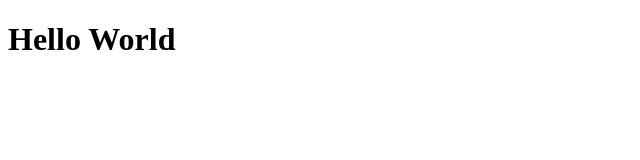
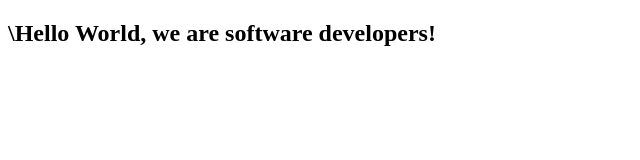
Before and after one commit to peterboro/Peter-Joel, a plain HTML site: page index.html in a window 1280 px wide. Shown: the whole page, without its empty margins (0-640 px from the left). Drawn offline with Linux system fonts and the light colour scheme.

Commit message:
added hello world, we are software developers!

```diff
--- a/index.html
+++ b/index.html
@@ -7,7 +7,7 @@
   </head>
 
   <body>
-    <h1>Hello World</h1>
+    <h2>\Hello World, we are software developers!</h2>
     <script src="https://cdn.freecodecamp.org/testable-projects-fcc/v1/bundle.js"></script>
 
     <!--
```
